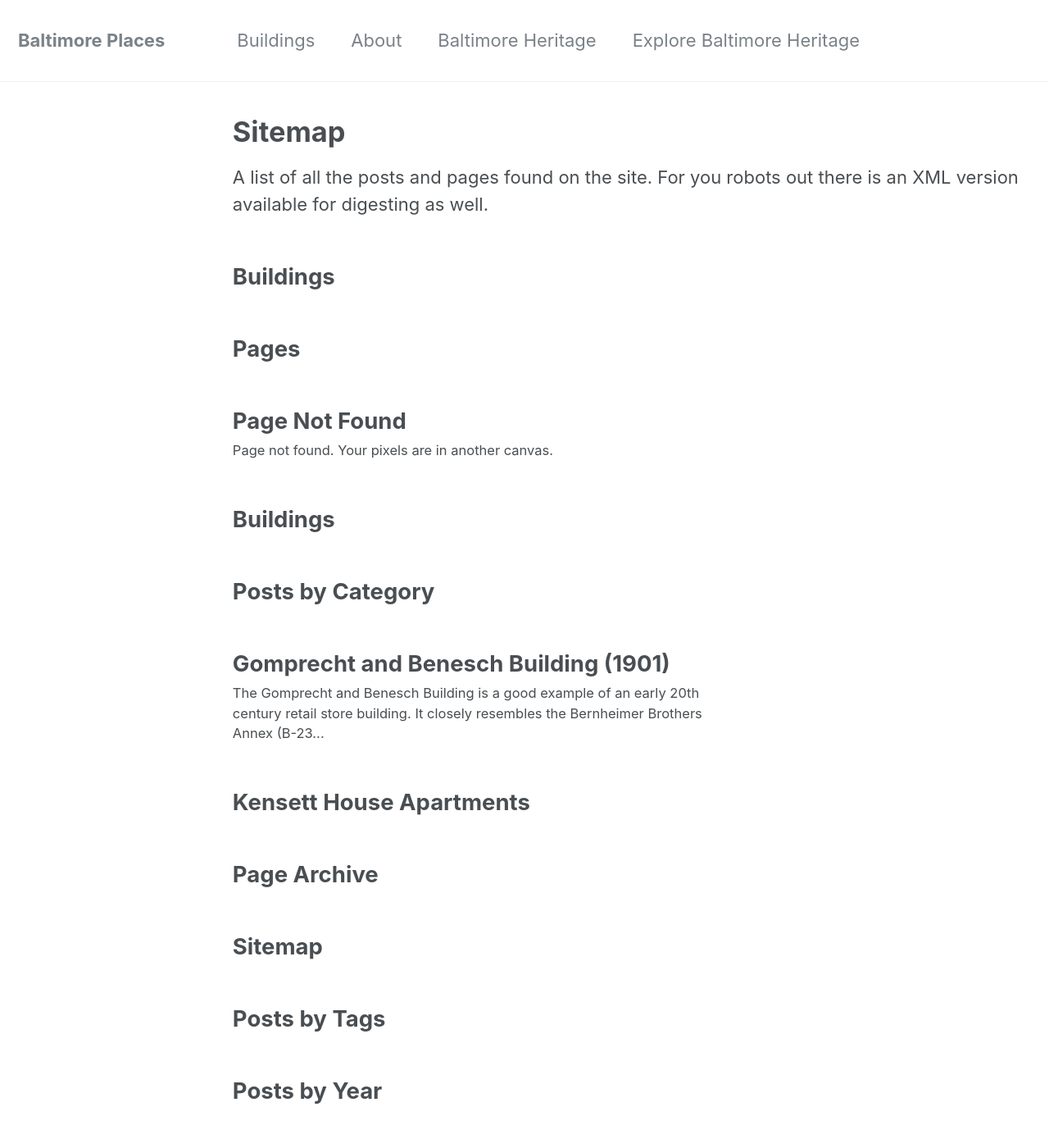
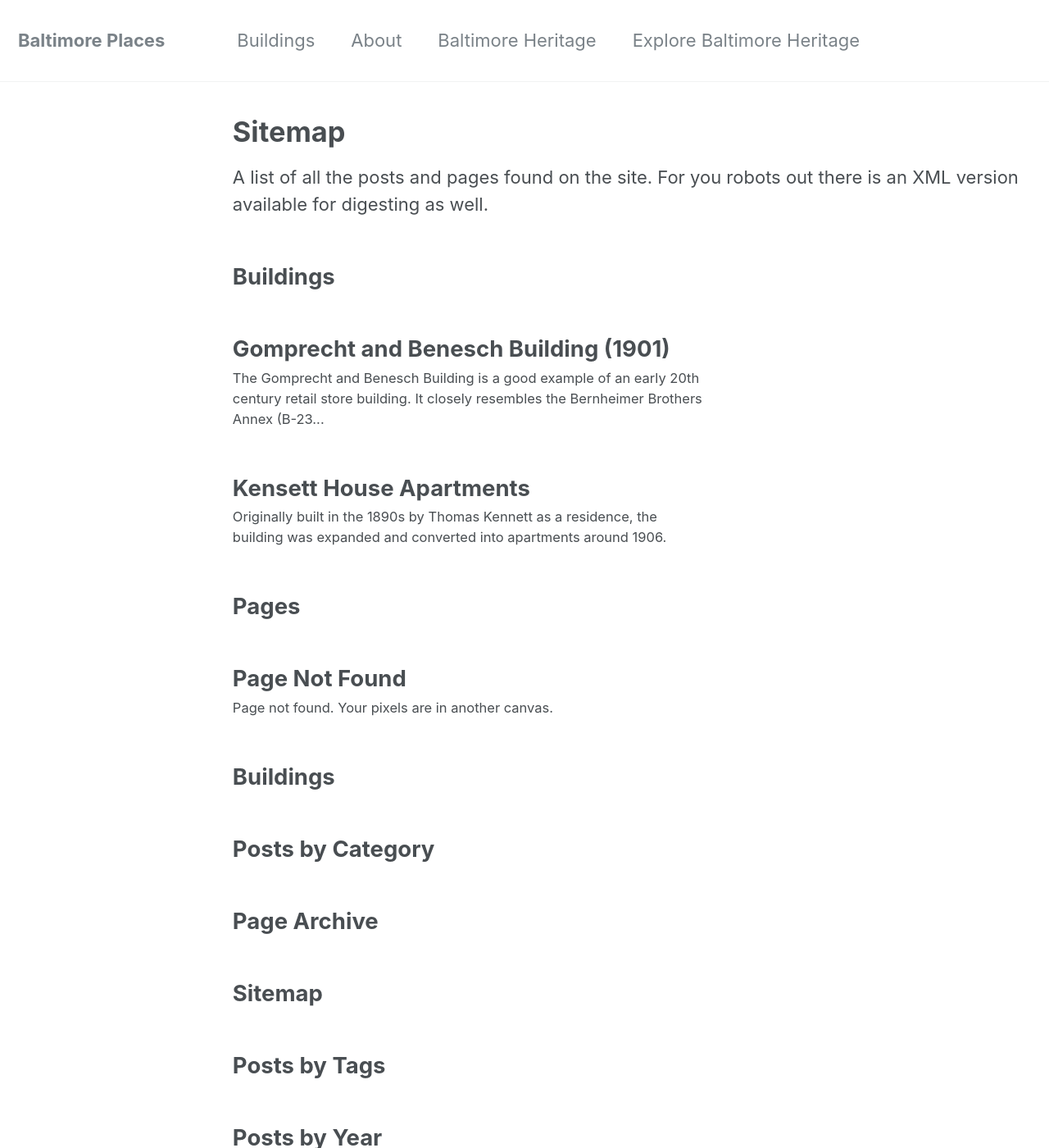
Before and after one commit to baltimoreheritage/places, a Jekyll site: the page built from _pages/sitemap.md, in a window 1280 px wide and 1400 px high. Shown: the whole window at 82% size. Built offline with Jekyll 4.4.1, drawn with Linux system fonts in a browser that asks for light colours; some of the changed text lies outside the part shown.

Commit message:
Move building profiles into collection

```diff
--- a/kensett-house.md
+++ b/_buildings/kensett-house.md
@@ -1,18 +1,21 @@
 ---
 title: "Kensett House Apartments"
+excerpt: "Originally built in the 1890s by Thomas Kennett as a residence, the building was expanded and converted into apartments around 1906."
 address: "1700 Eutaw Place"
-layout: default
+zipcode: 21217
+map:
+  lat: "39.3068736"
+  lon: "-76.632604"
+  style: "baltimoreheritage/ciy0crqno003o2sp6o36xl56m"
 ---
-
-## Kensett House Apartments – 1700 Eutaw Place
-
-![Kensett House Apartments at the northwest corner of Wilson Street and Eutaw Place](https://scontent-iad3-1.xx.fbcdn.net/hphotos-xap1/v/t1.0-9/12311136_10208597466080411_2013506429300905170_n.jpg?oh=977cedf00a5a12c6a80697ff8db13a99&oe=56E1FA7B)
 
 By August 30, 1867, the Sun reported on development in the area of Eutaw Place in glowing terms, writing:
 
 > Dwelling Improvements in the Western Section. A visit to the vicinity of Eutaw place, Lafayette square, or to that section of the city north and west of Madison avenue, will convince the most skeptical that Baltimore is improving to a degree which will astonish many, and gratify all who have the prosperity of the city at heart.
 
-On Jul 1, 1875, the Sun reported on the Mayor’s approval for an ordinance "to curb Eutaw square, between Wilson street and North avenue, with six-inch granite curb."
+On July 1, 1875, the Sun reported on the Mayor’s approval for an ordinance "to curb Eutaw square, between Wilson street and North avenue, with six-inch granite curb."
+
+![Kensett House Apartments at the northwest corner of Wilson Street and Eutaw Place](https://scontent-iad3-1.xx.fbcdn.net/hphotos-xap1/v/t1.0-9/12311136_10208597466080411_2013506429300905170_n.jpg?oh=977cedf00a5a12c6a80697ff8db13a99&oe=56E1FA7B)
 
 On May 21, 1877, the Sun reported on improvements to the parks and fountains, writing:
 
```
Also changed, not shown: other parts of _buildings/kensett-house.md (+2 -2 lines), _buildings/gomprecht-benesch-building.md (renamed from gomprecht-benesch-building.md, +8 -4 lines).
